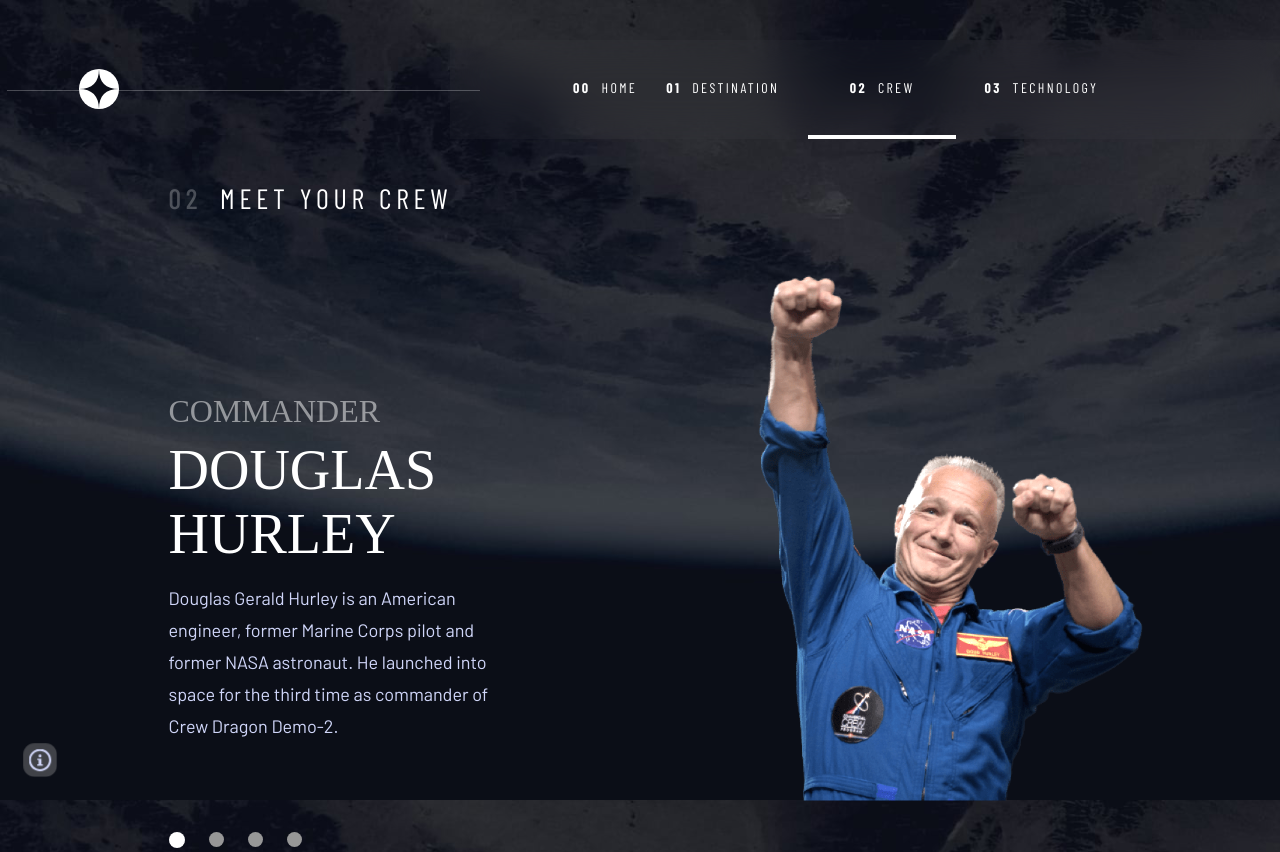
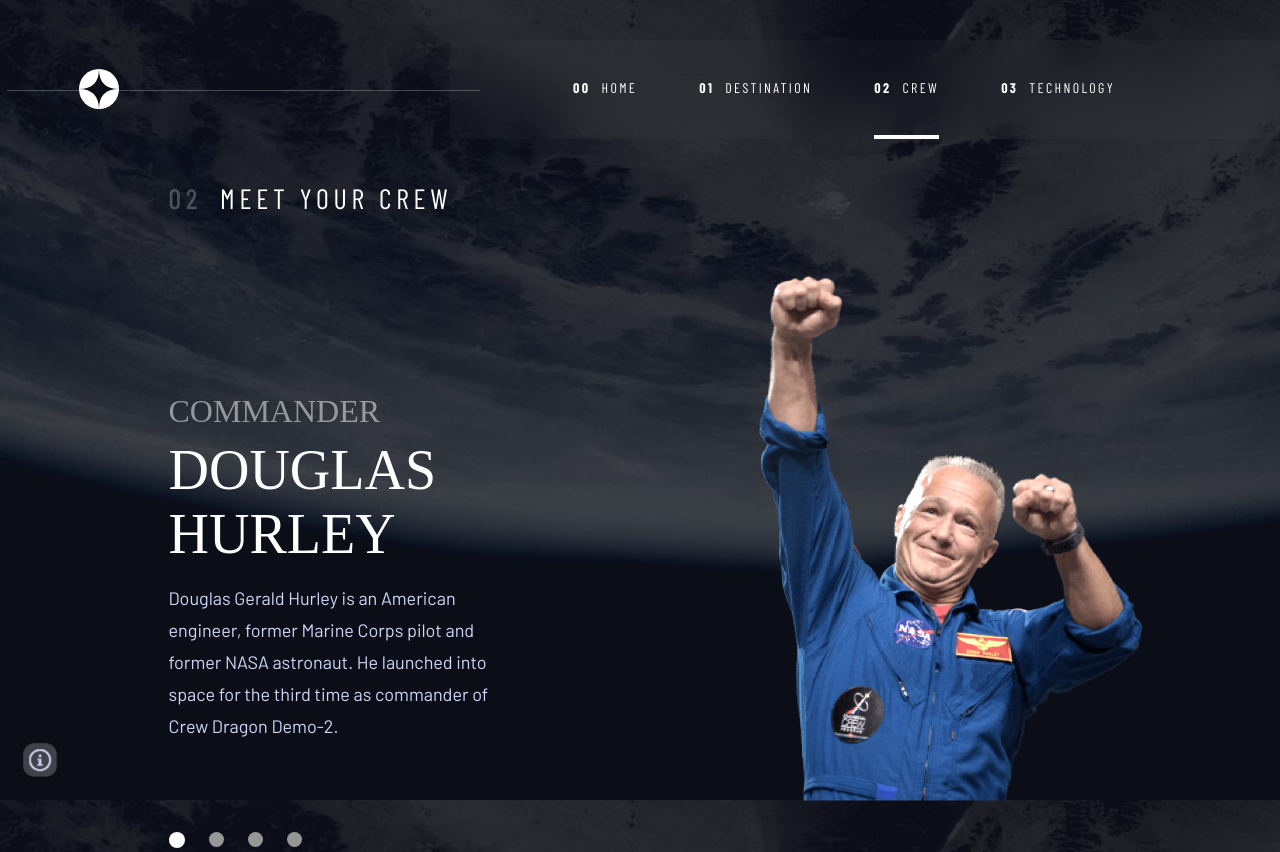
Before and after one commit to Zansuken/space-tourism, a React (Create React App) app: page /crew in a window 1280 px wide. Built offline with nearby package versions, Linux system fonts and the light colour scheme; a web font is replaced by a local one.

Commit message:
fix(Nav): added li around links

```diff
--- a/src/components/Nav.tsx
+++ b/src/components/Nav.tsx
@@ -23,7 +23,7 @@
                 <button className="hamburger-logo" onClick={() => setVisible(!visible)} />
                 <nav className='hidden'>
                     <ul>
-                        {isVisibleLink[0]}
+                        {isVisibleLink[0].map((link, index) => <li key={index}>{link}</li>)}
                     </ul>
                 </nav>
             </>
@@ -34,7 +34,7 @@
             <button className="cross-logo" onClick={() => setVisible(!visible)} />
             <nav className='visible'>
                 <ul>
-                    {isVisibleLink[1]}
+                    {isVisibleLink[1].map((link, index) => <li key={index}>{link}</li>)}
                 </ul>
 
             </nav>
--- a/src/styles/components/nav.scss
+++ b/src/styles/components/nav.scss
@@ -45,6 +45,9 @@
         display: flex;
         flex-direction: column;
         gap: 12px;
+        li {
+            display: flex;
+        }
         @media (min-width: 376px) {
             padding: 0 48px;
             flex-direction: row;
```
